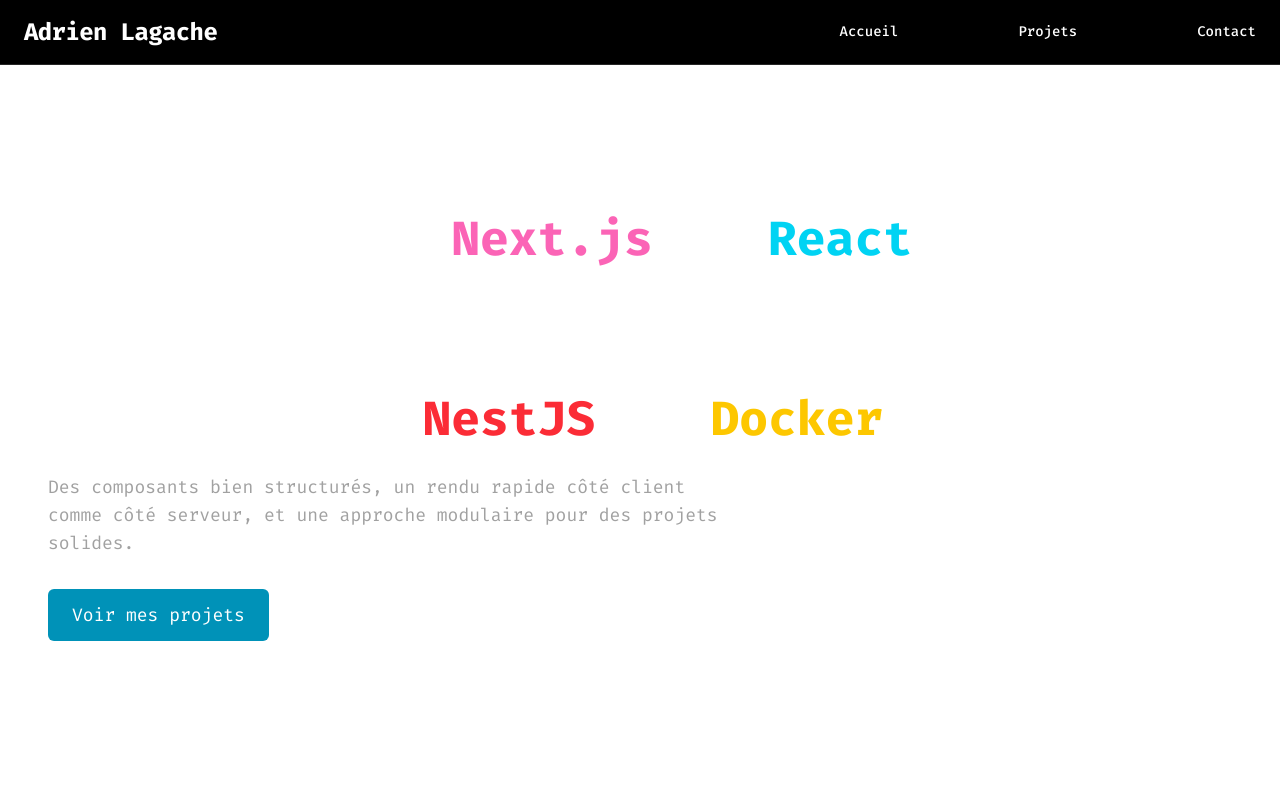
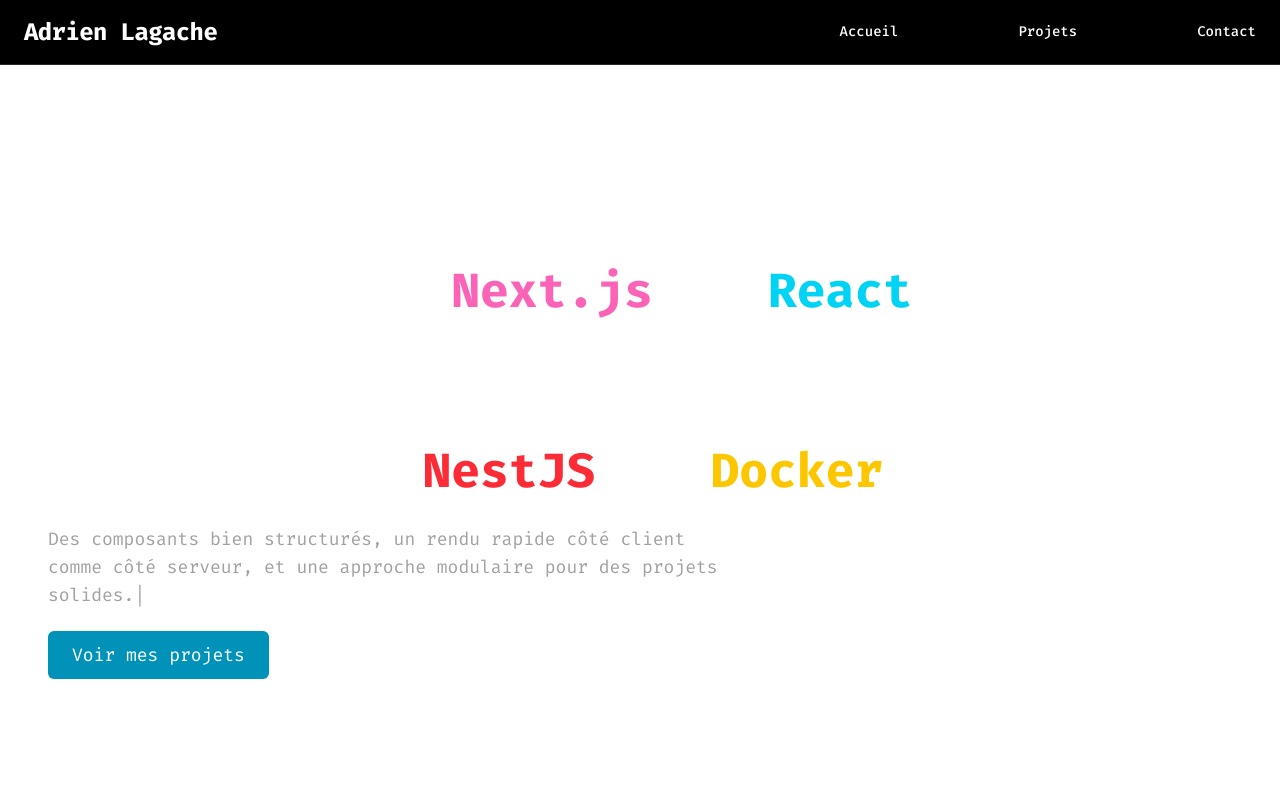
Before and after one commit to AdrienLagache/adrienlagache.github.io, a Next.js app: page / in a window 1280 px wide. Shown: the top 800 px of the page. Built offline with nearby package versions, Linux system fonts and the light colour scheme.

Commit message:
Mise à jour des fichiers avant activation des background agents

```diff
--- a/package.json
+++ b/package.json
@@ -13,7 +13,8 @@
     "next": "15.3.2",
     "react": "^19.0.0",
     "react-dom": "^19.0.0",
-    "react-icons": "^5.5.0"
+    "react-icons": "^5.5.0",
+    "react-simple-typewriter": "^5.0.1"
   },
   "devDependencies": {
     "@eslint/eslintrc": "^3",
--- a/src/app/globals.css
+++ b/src/app/globals.css
@@ -28,3 +28,14 @@
   color: var(--foreground);
   font-family: 'Fira Code', monospace;
 }
+
+@layer utilities {
+  @keyframes blink {
+    0%, 100% { opacity: 1; }
+    50% { opacity: 0; }
+  }
+
+  .animate-blink {
+    animation: blink 1s step-start infinite;
+  }
+}
--- a/src/components/Hero.tsx
+++ b/src/components/Hero.tsx
@@ -1,23 +1,60 @@
+"use client";
+
+import { useEffect, useState } from "react";
+
+const paragraphText =
+  "Des composants bien structurés, un rendu rapide côté client comme côté serveur, et une approche modulaire pour des projets solides.";
+
+const typingSpeed = 10;
+
 export default function Hero() {
+  const [visibleChars, setVisibleChars] = useState(0);
+  const [showButton, setShowButton] = useState(false);
+
+  useEffect(() => {
+    if (visibleChars < paragraphText.length) {
+      const timeout = setTimeout(
+        () => setVisibleChars((c) => c + 1),
+        typingSpeed
+      );
+      return () => clearTimeout(timeout);
+    } else {
+      setTimeout(() => setShowButton(true), 1000); // délai pour le bouton
+    }
+  }, [visibleChars]);
+
   return (
-      <section className="relative bottom-10 flex flex-col items-start justify-center text-left px-6 sm:px-12 py-12 max-w-7xl mx-auto min-h-screen">
-        <h1 className="text-3xl sm:text-5xl font-bold leading-tight text-white mb-6">
-          Spécialisé en <span className="text-pink-400">Next.js</span> et{" "}
+    <section className="flex flex-col items-start justify-center text-left px-6 sm:px-12 py-12 max-w-7xl mx-auto min-h-screen">
+      {/* Titre sans animation mais avec couleurs */}
+      <h1 className="text-3xl sm:text-5xl font-bold leading-tight text-white mb-6 break-words">
+        Spécialisé en{" "}
+        <span className="text-pink-400">Next.js</span> et{" "}
         <span className="text-cyan-400">React</span>, je développe des interfaces modernes tout en maîtrisant les bases d’une architecture backend avec{" "}
         <span className="text-red-500">NestJS</span> et{" "}
         <span className="text-yellow-400">Docker</span>.
       </h1>
 
-        <p className="text-sm sm:text-lg text-neutral-400 mb-8 max-w-2xl">
-          Des composants bien structurés, un rendu rapide côté client comme côté serveur, et une approche modulaire pour des projets solides.
+      {/* Paragraphe animé lettre par lettre */}
+      <p className="text-sm sm:text-lg text-neutral-400 mb-8 max-w-2xl min-h-[4rem]">
+        {paragraphText.slice(0, visibleChars)}
+        <span className="inline-block w-[1ch] animate-blink text-neutral-400">|</span>
       </p>
 
+      {/* Bouton animé après fin d’écriture */}
+      <div
+        className={`transform transition-all duration-700 ease-out ${
+          showButton
+            ? "opacity-100 translate-y-0"
+            : "opacity-0 translate-y-2 pointer-events-none"
+        }`}
+      >
         <a
           href="#projets"
           className="px-6 py-3 bg-cyan-600 text-white text-sm sm:text-lg rounded-md hover:bg-cyan-500 transition"
         >
           Voir mes projets
         </a>
+      </div>
     </section>
-    )
+  );
 }
```
Also changed, not shown: 1 other file (tests, documents, lock files or other folders). Lines whose indentation alone changed are shown as unchanged.
